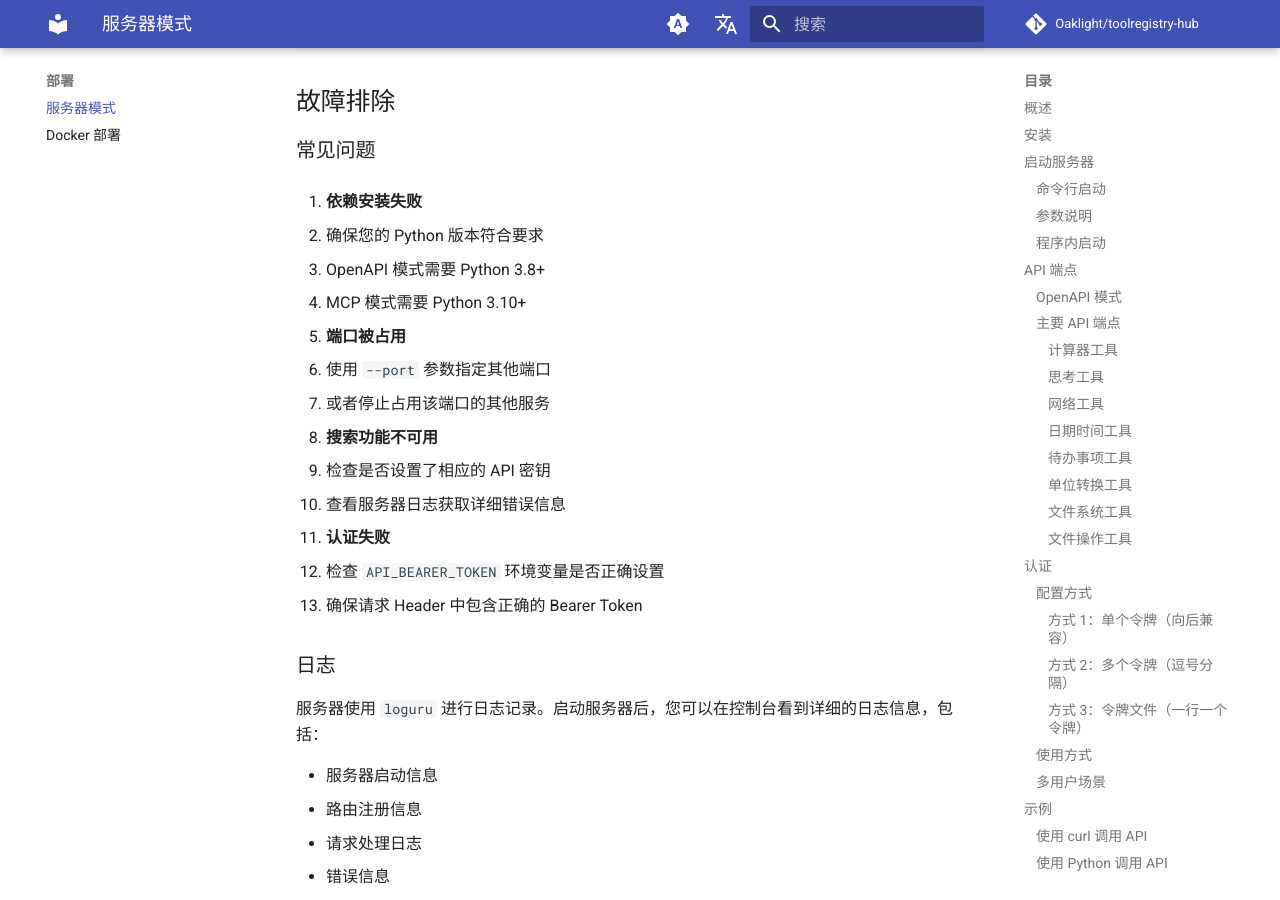
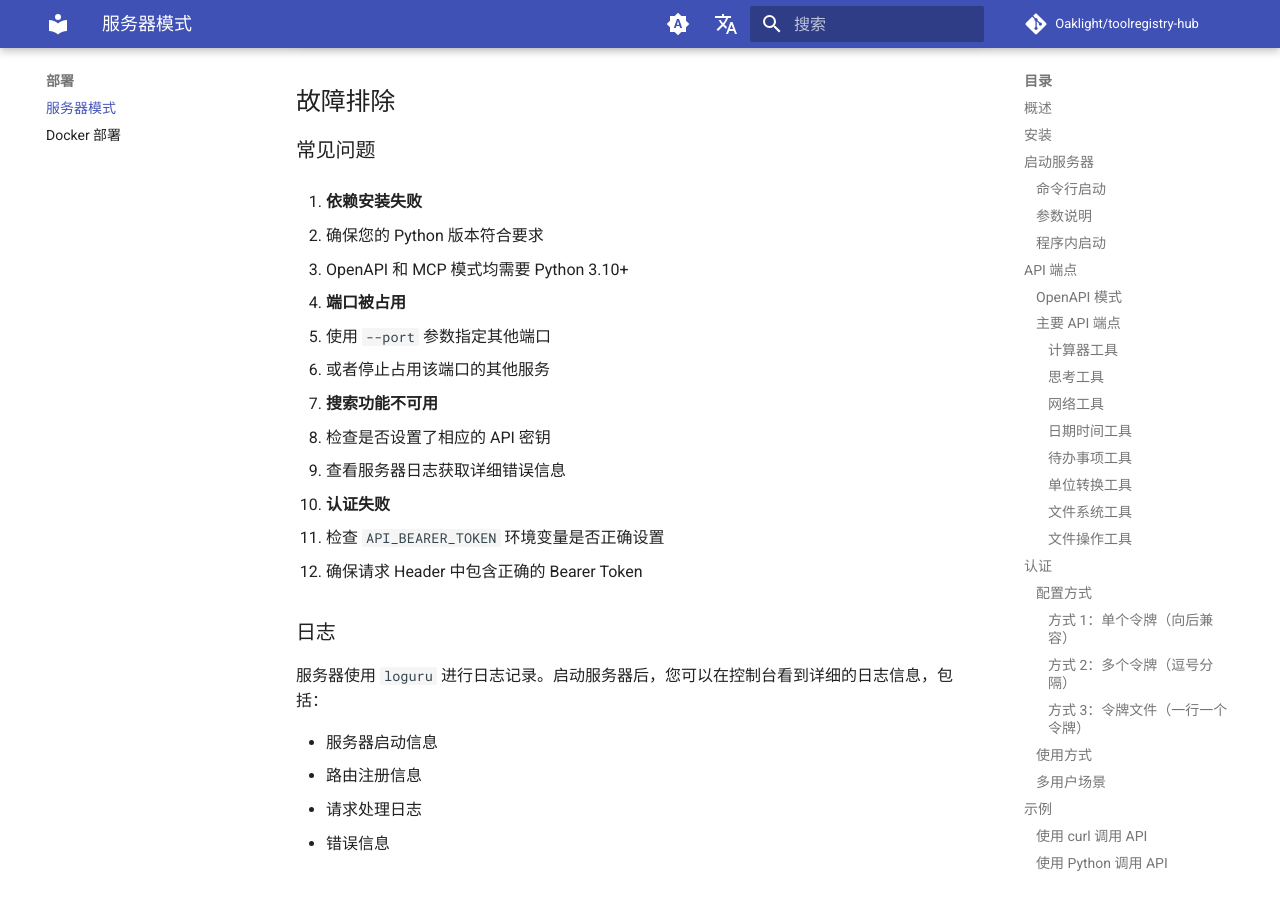
Before and after one commit to Oaklight/toolregistry-hub, an MkDocs documentation site: the page built from docs/server.md, in a window 1280 px wide and 900 px high, scrolled down 8654 px. Built offline with MkDocs 1.6.1 and Material for MkDocs 9.7.7, drawn with Linux system fonts in a browser that asks for light colours; comment, search, counter and statistics services are not loaded.

Commit message:
docs: 更新 Python 版本要求为 3.10+

```diff
--- a/docs/server.md
+++ b/docs/server.md
@@ -372,8 +372,7 @@ TOOLS_CONFIG=path/to/tools.jsonc toolregistry-server
 1. **依赖安装失败**
 
    - 确保您的 Python 版本符合要求
-   - OpenAPI 模式需要 Python 3.8+
-   - MCP 模式需要 Python 3.10+
+   - OpenAPI 和 MCP 模式均需要 Python 3.10+
 
 2. **端口被占用**
 
```
